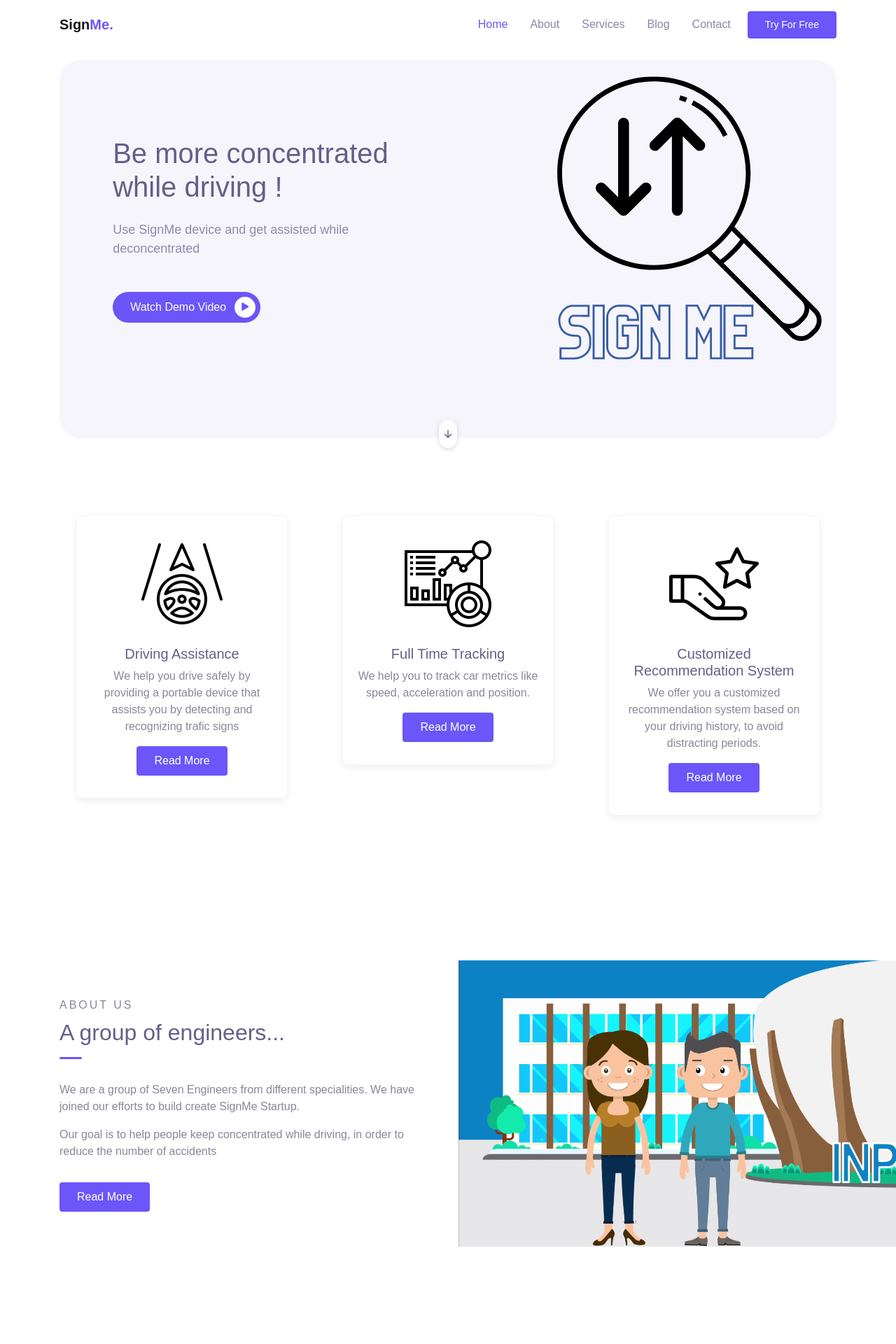
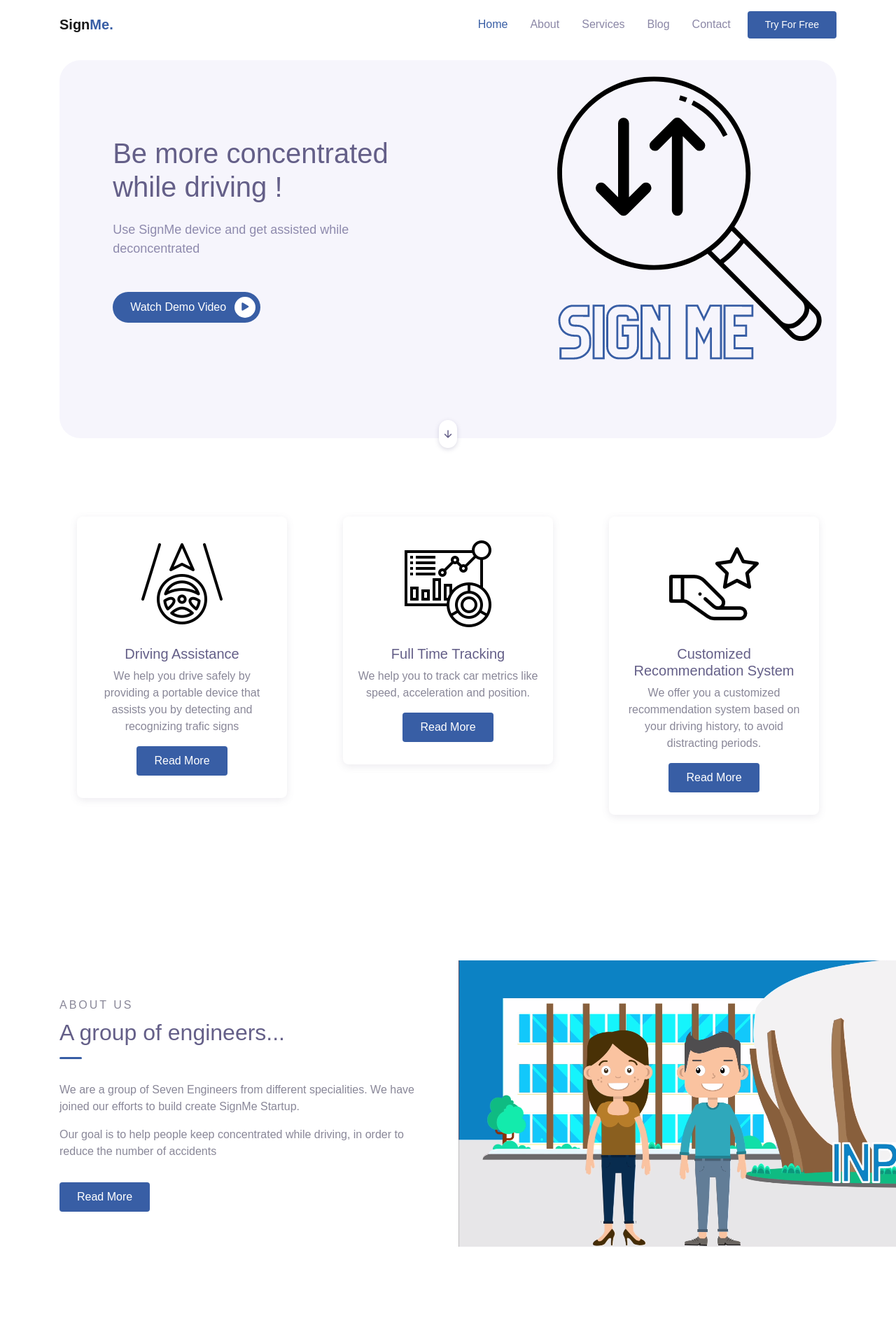
Before and after one commit to SignME-Team/SignMe-Website, a Flask app: page / in a window 1280 px wide. Shown: the top 1920 px of the page at 70% size. Run offline with Flask 2, Linux system fonts and the light colour scheme; some libraries are stand-ins or nearby versions; some web fonts are replaced.

Commit message:
template

```diff
--- a/static/assets/css/theme.css
+++ b/static/assets/css/theme.css
@@ -8,7 +8,7 @@
  */
 
 :root {
-  --primary: #6C55F9;
+  --primary: #385ea5;
   --accent: #FF3D85;
   --secondary: #645F88;
   --success: #35bb78;
@@ -27,7 +27,7 @@ body {
 }
 
 a {
-  color: #6C55F9;
+  color: #385ea5;
   text-decoration: none;
   background-color: transparent;
 }
@@ -140,7 +140,7 @@ a.bg-dark:hover, a.bg-dark:focus {
 }
 
 .text-primary {
-  color: #6C55F9 !important;
+  color: #385ea5 !important;
 }
 
 a.text-primary:hover, a.text-primary:focus {
@@ -409,7 +409,7 @@ a.text-dark:hover, a.text-dark:focus {
 /* Buttons */
 .btn-primary {
   color: #fff;
-  background-color: #6C55F9;
+  background-color: #385ea5;
   border-color: transparent;
 }
 
@@ -1074,7 +1074,7 @@ a.text-dark:hover, a.text-dark:focus {
 .navbar-light .navbar-nav .nav-link.show,
 .navbar-light .navbar-nav .nav-link.active {
   font-weight: 500;
-  color: #6C55F9;
+  color: #385ea5;
 }
 
 
@@ -1430,7 +1430,7 @@ a.text-dark:hover, a.text-dark:focus {
   width: 32px;
   height: 3px;
   border-radius: 40px;
-  background-color: #6C55F9;
+  background-color: #385ea5;
 }
 
 
@@ -1453,7 +1453,7 @@ a.text-dark:hover, a.text-dark:focus {
   line-height: 32px;
   text-align: center;
   background-color: #fff;
-  color: #6C55F9;
+  color: #385ea5;
 }
 
 
```
Also changed, not shown: other parts of static/assets/css/theme.css (+24 -24 lines), static/assets/img/services/service-3.svg.
